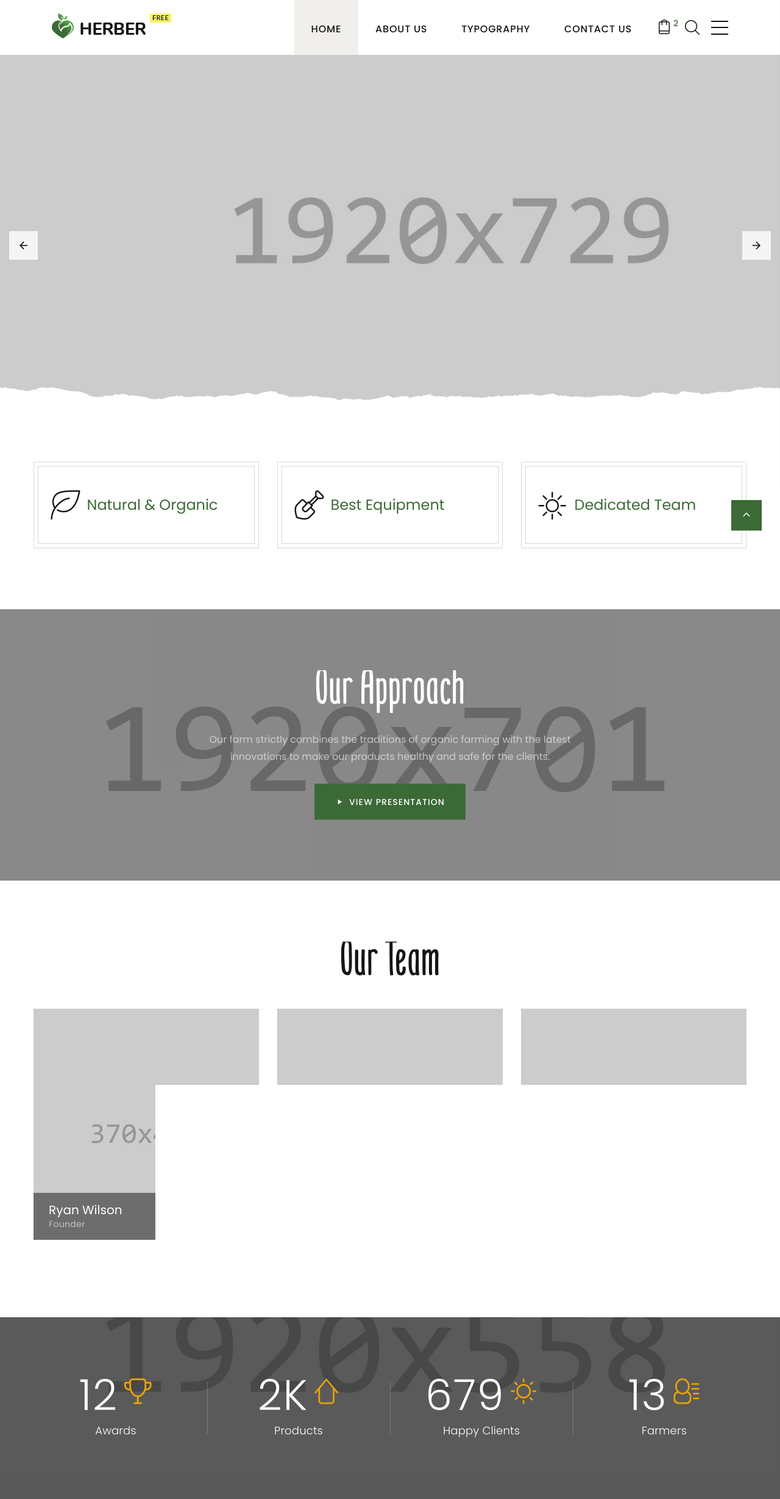
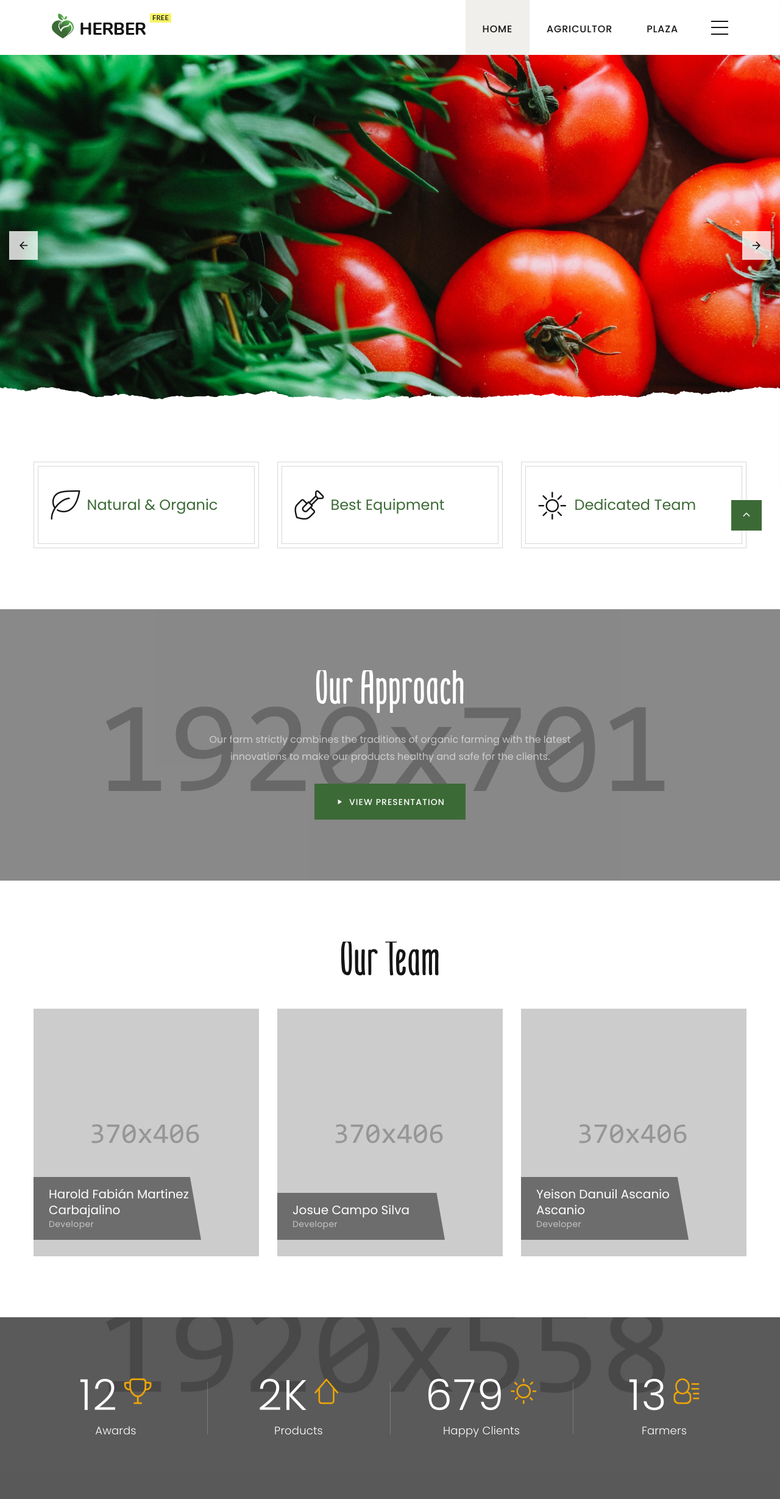
Before and after one commit to Yeison29/AGRO_WEB, a Flask app: page / in a window 1280 px wide. Shown: the whole page at 61% size. Run offline with Flask 3, Linux system fonts and the light colour scheme; some libraries are stand-ins or nearby versions.

Commit message:
Se ajusto la plantilla de home

```diff
--- a/AGRO_WEB/home/templates/home.html
+++ b/AGRO_WEB/home/templates/home.html
@@ -9,7 +9,7 @@
     <link rel="icon" href="images/favicon.ico" type="image/x-icon">
     <!-- Stylesheets-->
     <link rel="stylesheet" type="text/css" href="//fonts.googleapis.com/css?family=Poppins:300,400,500">
-    <link rel="stylesheet" href="{{ url_for('static', filename='css/css/bootstrap.css') }}">
+    <link rel="stylesheet" href="{{ url_for('static', filename='css/bootstrap.css') }}">
     <link rel="stylesheet" href="{{ url_for('static', filename='css/fonts.css') }}">
     <link rel="stylesheet" href="{{ url_for('static', filename='css/style.css') }}">
     {% block pagestyles %}{% endblock %}
@@ -43,72 +43,16 @@
                 <div class="rd-navbar-main-element">
                   <div class="rd-navbar-nav-wrap">
                     <!-- RD Navbar Basket-->
-                    <div class="rd-navbar-basket-wrap">
-                      <button class="rd-navbar-basket fl-bigmug-line-shopping198" data-rd-navbar-toggle=".cart-inline"><span>2</span></button>
-                      <div class="cart-inline">
-                        <div class="cart-inline-header">
-                          <h5 class="cart-inline-title">In cart:<span> 2</span> Products</h5>
-                          <h6 class="cart-inline-title">Total price:<span> $800</span></h6>
-                        </div>
-                        <div class="cart-inline-body">
-                          <div class="cart-inline-item">
-                            <div class="unit align-items-center">
-                              <div class="unit-left"><a class="cart-inline-figure" href="#"><img src="{{ url_for('static', filename='images/product-mini-1-108x100.png') }}" alt="" width="108" height="100"/></a></div>
-                              <div class="unit-body">
-                                <h6 class="cart-inline-name"><a href="#">Blueberries</a></h6>
-                                <div>
-                                  <div class="group-xs group-inline-middle">
-                                    <div class="table-cart-stepper">
-                                      <input class="form-input" type="number" data-zeros="true" value="1" min="1" max="1000">
-                                    </div>
-                                    <h6 class="cart-inline-title">$550</h6>
-                                  </div>
-                                </div>
-                              </div>
-                            </div>
-                          </div>
-                          <div class="cart-inline-item">
-                            <div class="unit align-items-center">
-                              <div class="unit-left"><a class="cart-inline-figure" href="#"><img src="{{ url_for('static', filename='images/product-mini-2-108x100.png') }}" alt="" width="108" height="100"/></a></div>
-                              <div class="unit-body">
-                                <h6 class="cart-inline-name"><a href="#">Avocados</a></h6>
-                                <div>
-                                  <div class="group-xs group-inline-middle">
-                                    <div class="table-cart-stepper">
-                                      <input class="form-input" type="number" data-zeros="true" value="1" min="1" max="1000">
-                                    </div>
-                                    <h6 class="cart-inline-title">$250</h6>
-                                  </div>
-                                </div>
-                              </div>
-                            </div>
-                          </div>
-                        </div>
-                        <div class="cart-inline-footer">
-                          <div class="group-sm"><a class="button button-md button-default-outline-2 button-wapasha" href="#">Go to cart</a><a class="button button-md button-primary button-pipaluk" href="#">Checkout</a></div>
-                        </div>
-                      </div>
-                    </div><a class="rd-navbar-basket rd-navbar-basket-mobile fl-bigmug-line-shopping198" href="#"><span>2</span></a>
+
                     <!-- RD Navbar Search-->
-                    <div class="rd-navbar-search">
-                      <button class="rd-navbar-search-toggle" data-rd-navbar-toggle=".rd-navbar-search"><span></span></button>
-                      <form class="rd-search" action="#">
-                        <div class="form-wrap">
-                          <label class="form-label" for="rd-navbar-search-form-input">Search...</label>
-                          <input class="rd-navbar-search-form-input form-input" id="rd-navbar-search-form-input" type="text" name="search">
-                          <button class="rd-search-form-submit fl-bigmug-line-search74" type="submit"></button>
-                        </div>
-                      </form>
-                    </div>
+
                     <!-- RD Navbar Nav-->
                     <ul class="rd-navbar-nav">
                       <li class="rd-nav-item active"><a class="rd-nav-link" href="index.html">Home</a>
                       </li>
-                      <li class="rd-nav-item"><a class="rd-nav-link" href="about-us.html">About Us</a>
+                      <li class="rd-nav-item"><a class="rd-nav-link" href="{{ url_for('homeFarmer_bp.homeFarmer') }}">Agricultor</a>
                       </li>
-                      <li class="rd-nav-item"><a class="rd-nav-link" href="typography.html">Typography</a>
-                      </li>
-                      <li class="rd-nav-item"><a class="rd-nav-link" href="contact-us.html">Contact Us</a>
+                      <li class="rd-nav-item"><a class="rd-nav-link" href="{{ url_for('homePlaze_bp.homePlaze') }}">Plaza</a>
                       </li>
                     </ul>
                   </div>
@@ -131,7 +75,7 @@
                       <p>We are always ready to provide you with fresh organic products for your home or office. Contact us to find out how we can help you.</p>
                       <div class="heading-6 subtitle">Our Contacts</div>
                       <div class="row row-10 gutters-10">
-                        <div class="col-12"><img src="{{ url_for('static', filename='images/home-sidebar-394x255.jpg') }}" alt="" width="394" height="255"/>
+                        <div class="col-12"><img src="{{ url_for('static', filename='images/img/img1.jpg') }}" alt="" width="394" height="255"/>
                         </div>
                       </div>
                       <ul class="rd-navbar-modern-contacts">
@@ -172,7 +116,7 @@
       <!-- Swiper-->
       <section class="section swiper-container swiper-slider swiper-slider-modern" data-loop="true" data-autoplay="5000" data-simulate-touch="true" data-nav="true" data-slide-effect="fade">
         <div class="swiper-wrapper text-left">
-          <div class="swiper-slide context-dark" data-slide-bg="images/slider-1-1920x729.jpg">
+          <div class="swiper-slide context-dark" data-slide-bg="{{ url_for('static', filename='images/img/img1.jpg') }}">
             <div class="swiper-slide-caption">
               <div class="container">
                 <div class="row justify-content-center justify-content-xxl-start">
@@ -187,7 +131,7 @@
               </div>
             </div>
           </div>
-          <div class="swiper-slide context-dark" data-slide-bg="{{ url_for('static', filename='images/slider-2-1920x729.jpg') }}">
+          <div class="swiper-slide context-dark" data-slide-bg="{{ url_for('static', filename='images/img/img2.jpg') }}">
             <div class="swiper-slide-caption">
               <div class="container">
                 <div class="row justify-content-center justify-content-xxl-start">
@@ -202,7 +146,7 @@
               </div>
             </div>
           </div>
-          <div class="swiper-slide" data-slide-bg="{{ url_for('static', filename='images/slider-3-1920x729.jpg') }}">
+          <div class="swiper-slide" data-slide-bg="{{ url_for('static', filename='images/img/img3.jpg') }}">
             <div class="swiper-slide-caption">
               <div class="container">
                 <div class="row justify-content-center justify-content-xxl-start">
@@ -295,8 +239,8 @@
               <!-- Team Classic-->
               <article class="team-classic"><a class="team-classic-figure" href="#"><img src="{{ url_for('static', filename='images/team-1-370x406.jpg') }}" alt="" width="370" height="406"/></a>
                 <div class="team-classic-caption">
-                  <h5 class="team-classic-name"><a href="#">Ryan Wilson</a></h5>
-                  <p class="team-classic-status">Founder</p>
+                  <h5 class="team-classic-name"><a href="#">Harold Fabián Martinez Carbajalino</a></h5>
+                  <p class="team-classic-status">Developer</p>
                 </div>
               </article>
             </div>
@@ -304,8 +248,8 @@
               <!-- Team Classic-->
               <article class="team-classic"><a class="team-classic-figure" href="#"><img src="{{ url_for('static', filename='images/team-2-370x406.jpg') }}" alt="" width="370" height="406"/></a>
                 <div class="team-classic-caption">
-                  <h5 class="team-classic-name"><a href="#">Jill Peterson</a></h5>
-                  <p class="team-classic-status">Garden Manager</p>
+                  <h5 class="team-classic-name"><a href="#">Josue Campo Silva</a></h5>
+                  <p class="team-classic-status">Developer</p>
                 </div>
               </article>
             </div>
@@ -313,8 +257,8 @@
               <!-- Team Classic-->
               <article class="team-classic"><a class="team-classic-figure" href="#"><img src="{{ url_for('static', filename='images/team-3-370x406.jpg') }}" alt="" width="370" height="406"/></a>
                 <div class="team-classic-caption">
-                  <h5 class="team-classic-name"><a href="#">Sam Robinson</a></h5>
-                  <p class="team-classic-status">Farmyard Coordinator</p>
+                  <h5 class="team-classic-name"><a href="#">Yeison Danuil Ascanio Ascanio</a></h5>
+                  <p class="team-classic-status">Developer</p>
                 </div>
               </article>
             </div>
@@ -365,6 +309,7 @@
       <!-- Improve your interior with deco-->
 
       <!-- Page Footer-->
+    </div>
     {% block content %}{% endblock %}
   </body>
    <!-- Javascript-->
```
Also changed, not shown: AGRO_WEB/static/images/img/img1.jpg (added), AGRO_WEB/static/images/img/img2.jpg (added), AGRO_WEB/static/images/img/img3.jpg (added).
